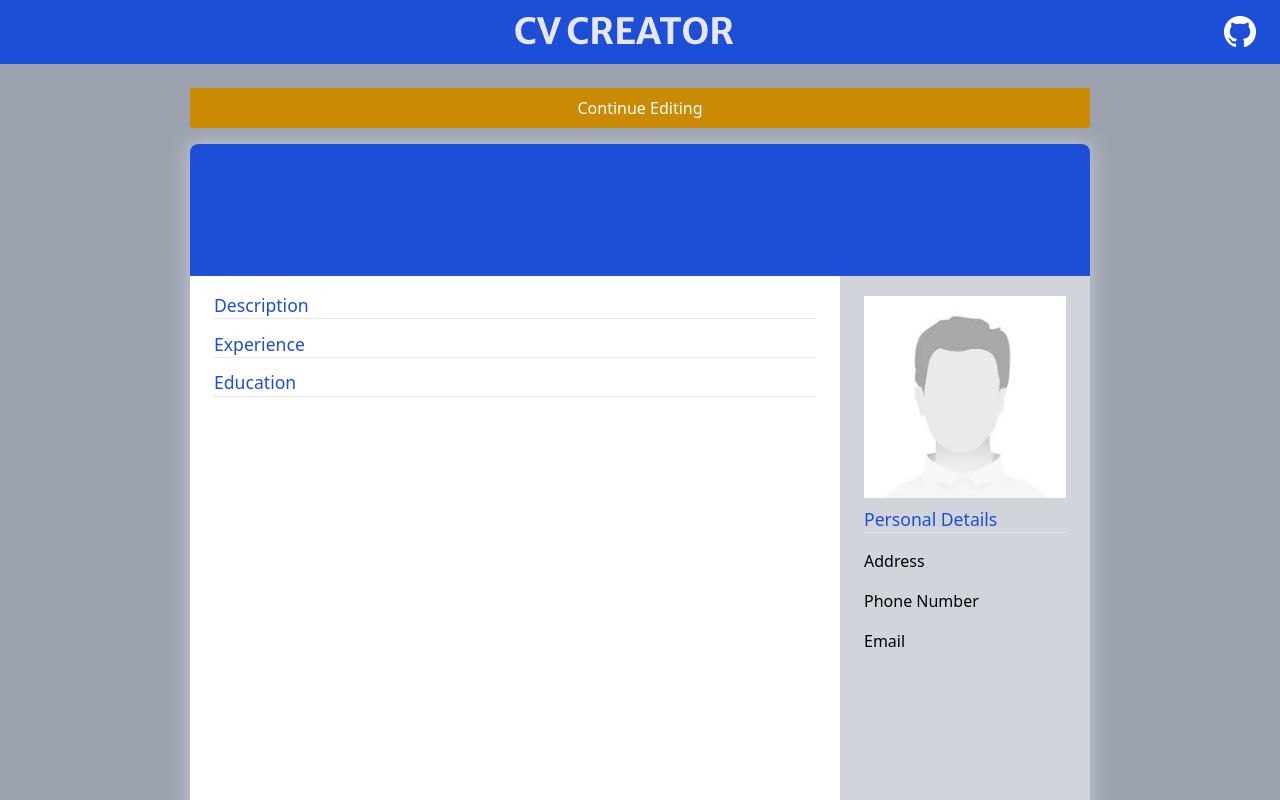
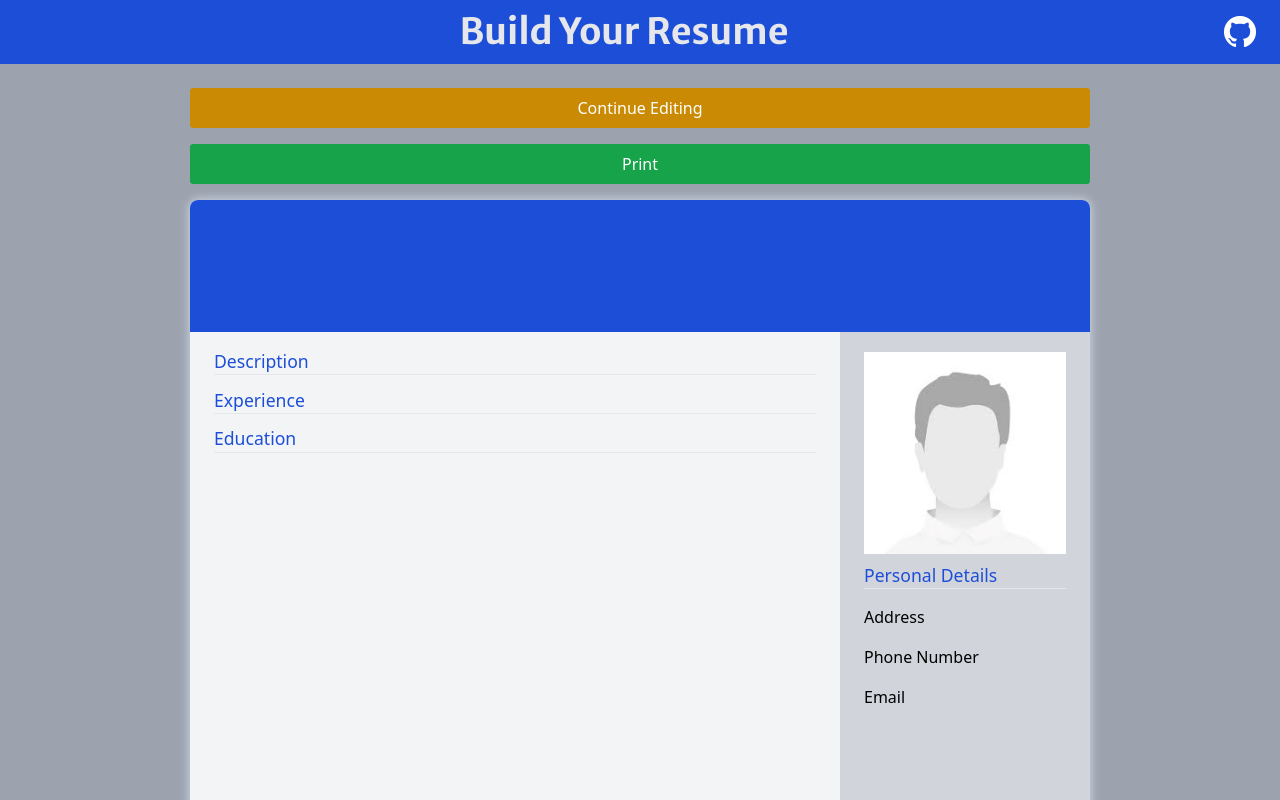
Before and after one commit to Complexlity/resume-builder, a React (Vite) app: page / in a window 1280 px wide. Shown: the top 800 px of the page. Built offline with nearby package versions, Linux system fonts and the light colour scheme.

Commit message:
Add print preferences and styles

```diff
--- a/index.html
+++ b/index.html
@@ -2,7 +2,7 @@
 <html lang="en">
   <head>
     <meta charset="UTF-8" />
-    <link rel="icon" type="image/svg+xml" href="/vite.svg" />
+    <link rel="icon" type="image/svg+xml" href="/src/assets/favicon.ico" />
     <meta name="viewport" content="width=device-width, initial-scale=1.0" />
     <title>Form Editor</title>
   </head>
--- a/src/components/App.jsx
+++ b/src/components/App.jsx
@@ -37,7 +37,7 @@ function App() {
   return (
     <div className="App">
       <Header />
-      <div className="bg-gray-400 py-6 px-4">
+      <div className="main-app bg-gray-400 py-6 px-4">
         <Form />
       </div>
     </div>
--- a/src/components/Header.jsx
+++ b/src/components/Header.jsx
@@ -1,7 +1,10 @@
 const Header = () => {
   return (
-    <div className="flex h-16 items-center justify-center bg-blue-700 px-6 text-center text-3xl font-bold text-gray-200">
-      <h1 className="header-text flex-1">CV CREATOR</h1>
+    <div className="main-header flex h-16 items-center justify-center bg-blue-700 px-6 text-center text-3xl font-bold text-gray-200">
+    <style>
+    {`@media print {.main-header{display: none;}}`}
+  </style>
+      <h1 className="header-text flex-1">Build Your Resume</h1>
       <a
         href="https://github.com/Complexlity"
         target="_blank"
--- a/src/components/Preview.jsx
+++ b/src/components/Preview.jsx
@@ -14,18 +14,26 @@ const Previewed = ({ personalInfo, experience, education, TogglePreview }) => {
     <>
 
     <div className="mx-auto max-w-[900px]">
-    <button className="bg-yellow-600 hover:bg-yellow-500 hover:text-gray-900 hover:opacity-[.8] mb-4 mx-auto" onClick={TogglePreview}>
+    <button className="preview bg-yellow-600 hover:bg-yellow-500 hover:text-gray-900 hover:opacity-[.8] mb-4 mx-auto" onClick={TogglePreview}>
+    <style>
+    {`@media print {button.preview{display: none;}}`}
+  </style>
           Continue Editing
+        </button><button className="print bg-green-600 hover:bg-green-500 hover:text-gray-900 hover:opacity-[.8] mb-4 mx-auto" onClick={TogglePreview}>
+    <style>
+    {`@media print {button.print{display: none;}}`}
+  </style>
+          Print
         </button>
       <div className="shadowed previewed flex min-h-[calc(70rem-8.25rem)] flex-col bg-white rounded-lg overflow-hidden ">
-        <header className="header grid h-[8.25rem] gap-2 p-4">
+        <header className="text-gray-300 header grid h-[8.25rem] gap-2 p-4">
           <h1 className="text-6xl font-bold">
             {firstName} {lastName}
           </h1>
           <h2 className="text-2xl">{title}</h2>
         </header>
         <div className="content-grid grid flex-1">
-          <div className="px-6 pt-4">
+          <div className="px-6 pt-4 bg-gray-100">
             <h3>Description</h3>
             <hr />
             <p className="break-words italic">{desc} </p>
--- a/src/index.css
+++ b/src/index.css
@@ -1,6 +1,13 @@
 @tailwind base;
 @tailwind components;
 @tailwind utilities;
+
+
+@media print {
+  body {-webkit-print-color-adjust: exact;}
+  .shadowed {box-shadow: none;}
+  .main-app {background-color: white;}
+}
 
 @font-face {
   font-family: headerFont;
@@ -8,7 +15,7 @@
 }
 
 .shadowed {
-  box-shadow: 0px 0px 20px 1px rgba(226,232,240,0.55);
+  box-shadow: 0px 0px 10px 1px #cbd5e1;
 }
 
 .header-text {
@@ -31,7 +38,6 @@ button {
 
 .form-element input:focus,
 .form-element textarea:focus {
-  /* color: #495057; */
   background-color: #fff;
   border-color: #80bdff;
   outline: 0;
@@ -63,6 +69,7 @@ button {
 
 .previewed hr {
   margin-bottom: 0.7rem;
+  border-top:1.5 px solid hsl(224, 76%, 28%);
 }
 
 .previewed h4 {
```
Also changed, not shown: 1 other file (tests, documents, lock files or other folders).
